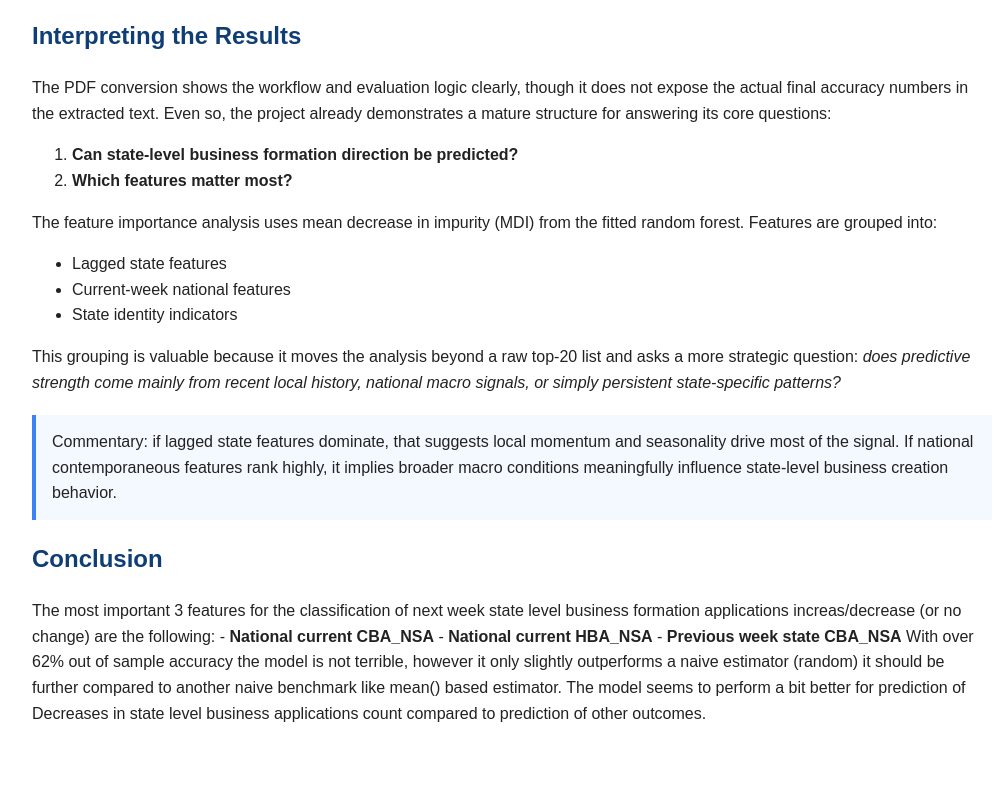
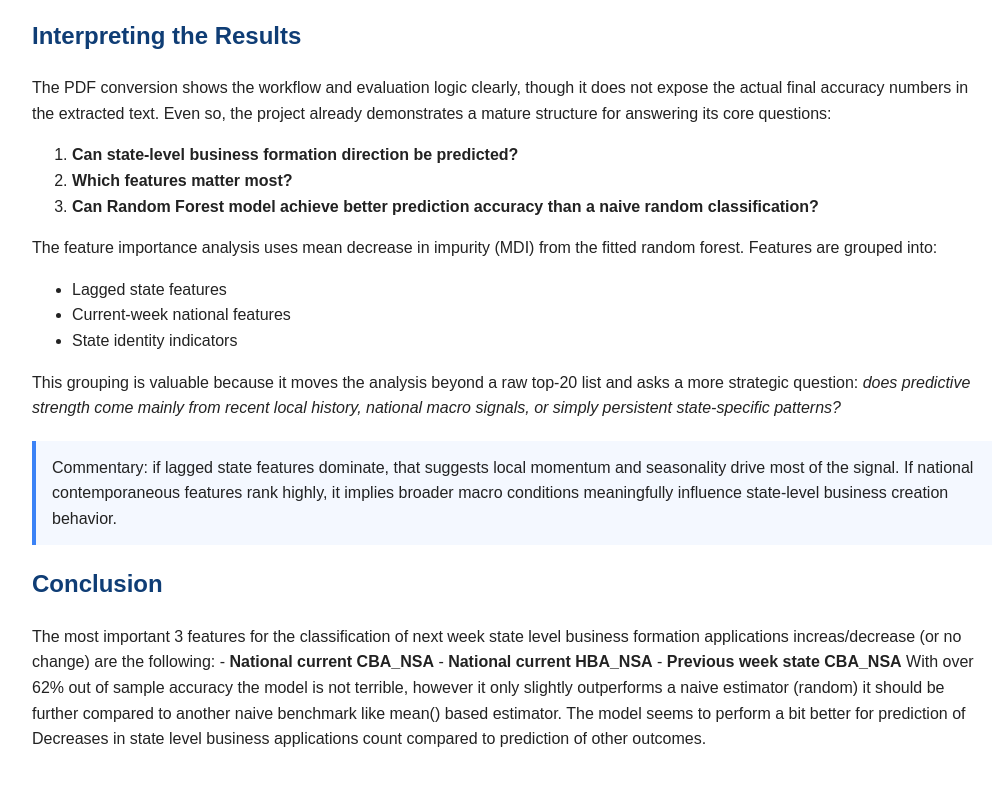
Before and after one commit to mieszkoSz/DataScBlog, a plain HTML site: page docs/Business_Formations.html in a window 1280 px wide. Shown: the part 2638-3424 px from the top of the page, without its empty margins (128-1133 px from the left). Drawn offline with Linux system fonts and the light colour scheme.

Commit message:
notebook execution, blog updates

```diff
--- a/docs/Business_Formations.html
+++ b/docs/Business_Formations.html
@@ -111,6 +111,7 @@
   <ol>
     <li><strong>Can state-level business formation direction be predicted?</strong></li>
     <li><strong>Which features matter most?</strong></li>
+    <li><strong>Can Random Forest model achieve better prediction accuracy than a naive random classification?</strong></li>
   </ol>
 
   <p>The feature importance analysis uses mean decrease in impurity (MDI) from the fitted random forest. Features are grouped into:</p>
```
Also changed, not shown: 1 other file.
